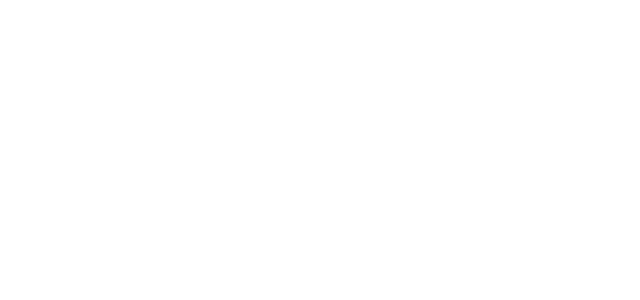
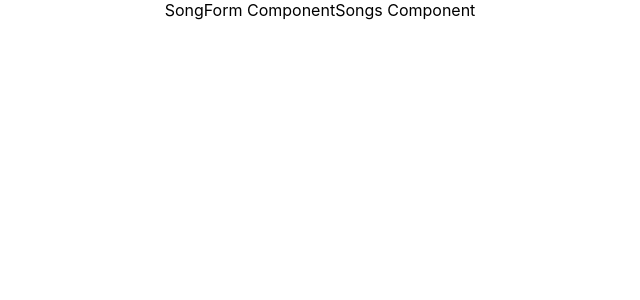
Before and after one commit to allisonkadel/musicality, a React (Create React App) app in the folder musicality-client/: page / in a window 1280 px wide. Shown: the top 300 px of the page, without its empty margins (320-960 px from the left). Built offline with nearby package versions, Linux system fonts and the light colour scheme; no server answers.

Commit message:
start disconnecting Songs container from redux to make more presentational

```diff
--- a/musicality-client/src/components/SongCard.js
+++ b/musicality-client/src/components/SongCard.js
@@ -4,7 +4,6 @@ import LyricContainer from '../containers/LyricContainer';
 // import { connect } from 'react-redux';
 
     const SongCard = (props) => {
-        debugger
         return(
             <div key={props.song.id} className='SongCard'>
                 <h3>{props.song.name}</h3>
--- a/musicality-client/src/containers/App.js
+++ b/musicality-client/src/containers/App.js
@@ -1,6 +1,7 @@
 import React, { Component } from 'react';
 import Songs from './Songs';
 import SongForm from './SongForm';
+import SongsContainer from './SongsContainer';
 import './App.css'
 
 class App extends Component {
@@ -10,6 +11,7 @@ class App extends Component {
             <div className='App'>
                 {/* <SongForm/>
                 <Songs/> */}
+                <SongsContainer/>
             </div>
         )
     }
--- a/musicality-client/src/containers/Songs.js
+++ b/musicality-client/src/containers/Songs.js
@@ -6,9 +6,9 @@ import './Songs.css'
 
 class Songs extends Component {
 
-    componentDidMount() {
-        this.props.fetchSongs();
-    }
+    // componentDidMount() {
+    //     this.props.fetchSongs();
+    // }
 
     render() {
         return(
@@ -19,10 +19,11 @@ class Songs extends Component {
         )}
 }
 
-const mapStateToProps = (state) => {
-    return ({
-        songs: state.songs
-    })
-}
+// const mapStateToProps = (state) => {
+//     return ({
+//         songs: state.songs
+//     })
+// }
 
-export default connect(mapStateToProps, { fetchSongs, destroySong })(Songs);
+// export default connect(mapStateToProps, { fetchSongs, destroySong })(Songs);
+export default Songs;
--- a/musicality-client/src/containers/SongsContainer.js
+++ b/musicality-client/src/containers/SongsContainer.js
@@ -1,6 +1,7 @@
 import React, { Component } from 'react';
-import SongForm from '../components/songs/SongForm'
-import Songs from '../components/songs/Songs'
+// import SongForm from '../components/songs/SongForm'
+// import Songs from '../components/songs/Songs'
+import { fetchSongs, createSong } from '../actions/songs';
 import { connect } from 'react-redux'
 
 class SongsContainer extends Component {
@@ -12,11 +13,13 @@ class SongsContainer extends Component {
   render() {
     return (
       <div>
-        <SongForm addSong={this.props.createSong}/>
-        <Songs
+          SongForm Component
+        {/* <SongForm addSong={this.props.createSong}/> */}
+        Songs Component
+        {/* <Songs
           songs={this.props.songs}
         //   deleteSong={this.props.destroySong}
-        />
+        /> */}
       </div>
     );
   }
```
